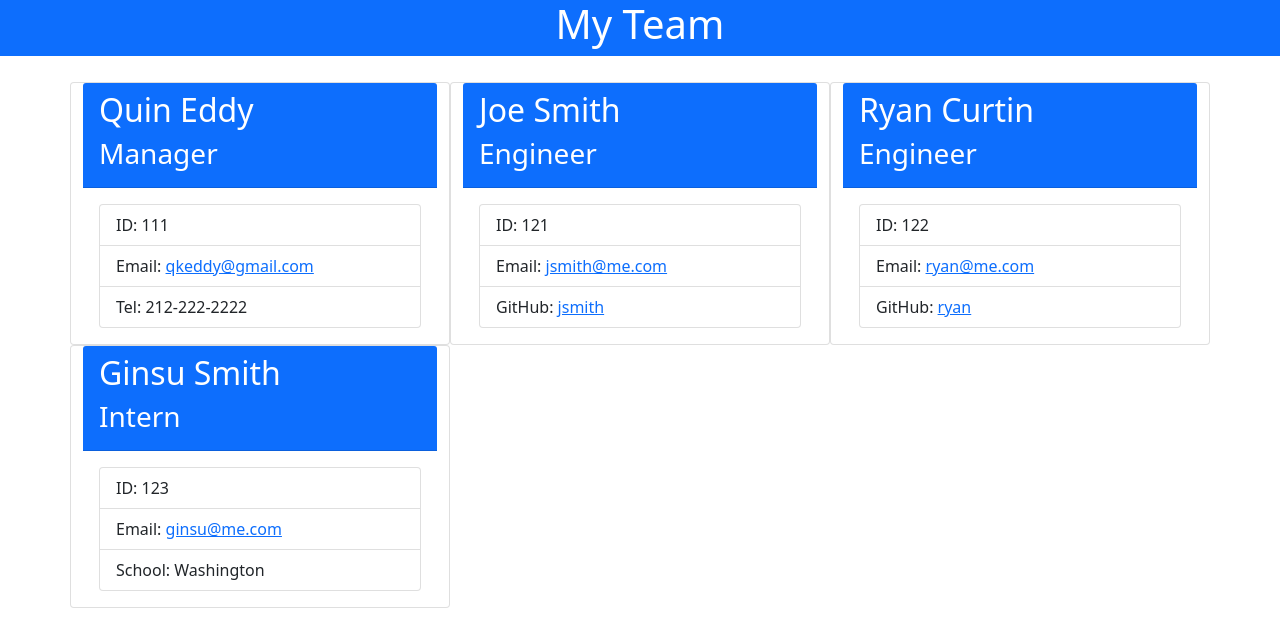
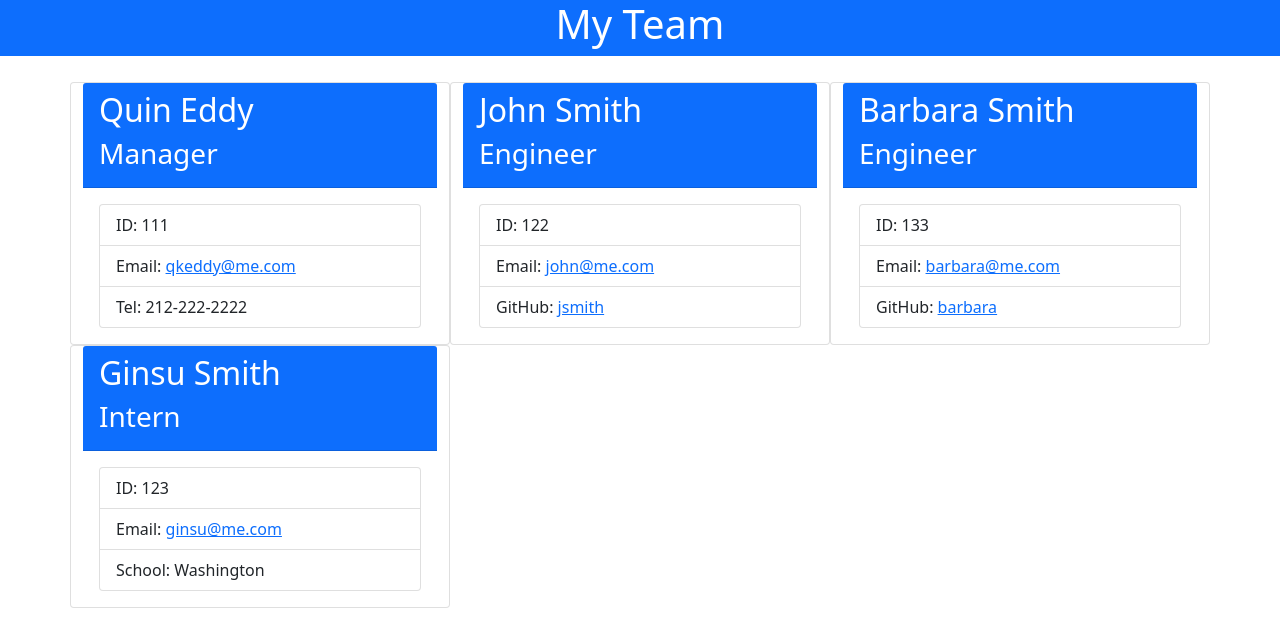
Before and after one commit to qkeddy/team-profile-generator, a website: page dist/index.html in a window 1280 px wide. Drawn offline with nearby package versions, Linux system fonts and the light colour scheme.

Commit message:
Updated readme

```diff
--- a/dist/index.html
+++ b/dist/index.html
@@ -29,7 +29,7 @@
             <div class="card-body">
                 <ul class="list-group">
                     <li class="list-group-item">ID: 111</li>
-                    <li class="list-group-item">Email: <a href="mailto:qkeddy@gmail.com">qkeddy@gmail.com</a></li>
+                    <li class="list-group-item">Email: <a href="mailto:qkeddy@me.com">qkeddy@me.com</a></li>
                     <li class="list-group-item">Tel: 212-222-2222</li>
                 </ul>
             </div>
@@ -38,27 +38,27 @@
 
             <div class="card col-12 col-md-6 col-lg-4">
             <div class="card-header" style="background-color: #0d6efd; color: white; flex: 1">
-                <h2 class="card-title">Joe Smith</h2>
+                <h2 class="card-title">John Smith</h2>
                 <h3 class="card-title">Engineer</h3>
             </div>
             <div class="card-body">
                 <ul class="list-group">
-                    <li class="list-group-item">ID: 121</li>
-                    <li class="list-group-item">Email: <a href="mailto:jsmith@me.com">jsmith@me.com</a></li>
+                    <li class="list-group-item">ID: 122</li>
+                    <li class="list-group-item">Email: <a href="mailto:john@me.com">john@me.com</a></li>
                     <li class="list-group-item">GitHub: <a href="https://github.com/jsmith" target="_blank">jsmith</a></li>
                 </ul>
             </div>
             </div>
             <div class="card col-12 col-md-6 col-lg-4">
             <div class="card-header" style="background-color: #0d6efd; color: white; flex: 1">
-                <h2 class="card-title">Ryan Curtin</h2>
+                <h2 class="card-title">Barbara Smith</h2>
                 <h3 class="card-title">Engineer</h3>
             </div>
             <div class="card-body">
                 <ul class="list-group">
-                    <li class="list-group-item">ID: 122</li>
-                    <li class="list-group-item">Email: <a href="mailto:ryan@me.com">ryan@me.com</a></li>
-                    <li class="list-group-item">GitHub: <a href="https://github.com/ryan" target="_blank">ryan</a></li>
+                    <li class="list-group-item">ID: 133</li>
+                    <li class="list-group-item">Email: <a href="mailto:barbara@me.com">barbara@me.com</a></li>
+                    <li class="list-group-item">GitHub: <a href="https://github.com/barbara" target="_blank">barbara</a></li>
                 </ul>
             </div>
             </div>
```
Also changed, not shown: README.md.
